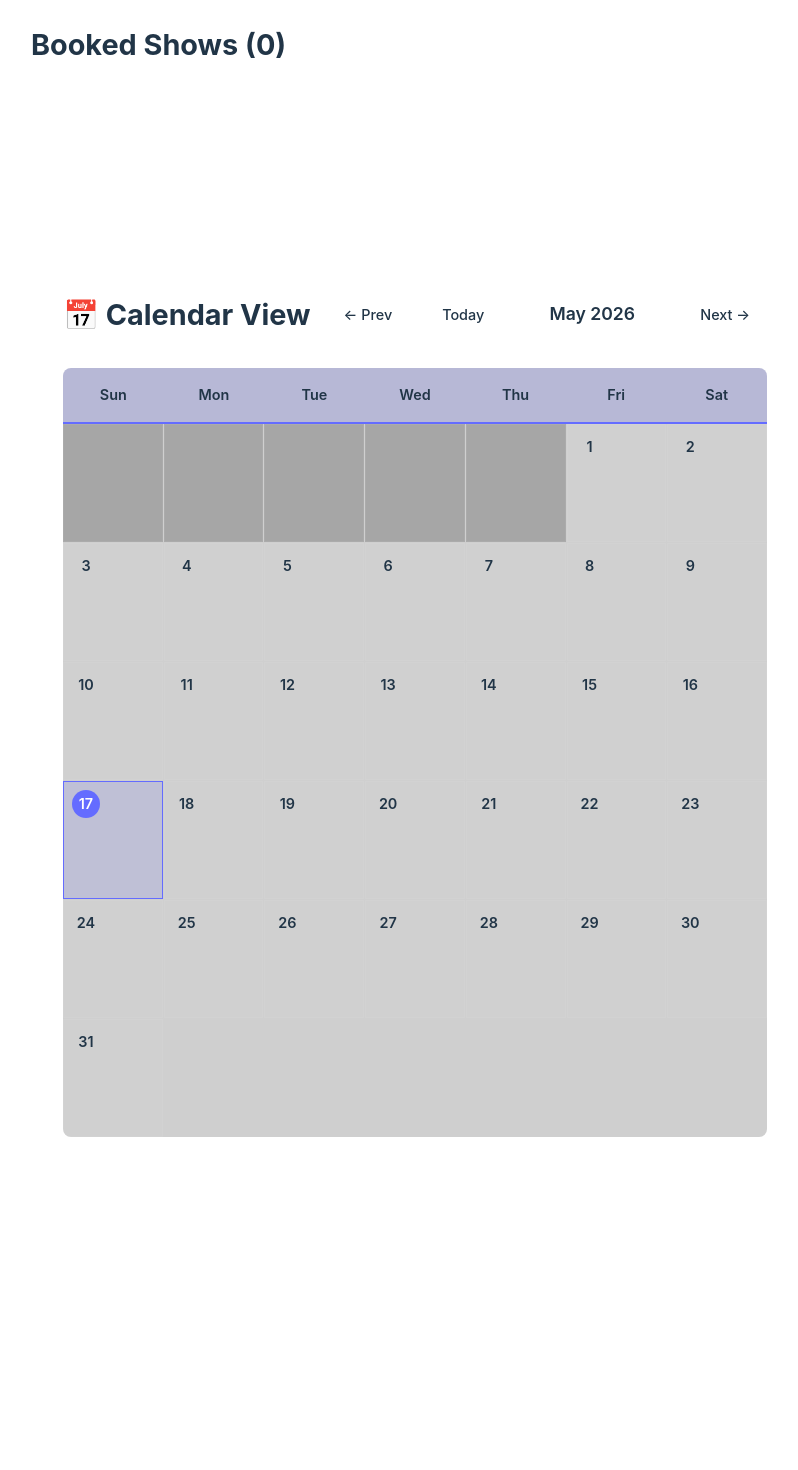
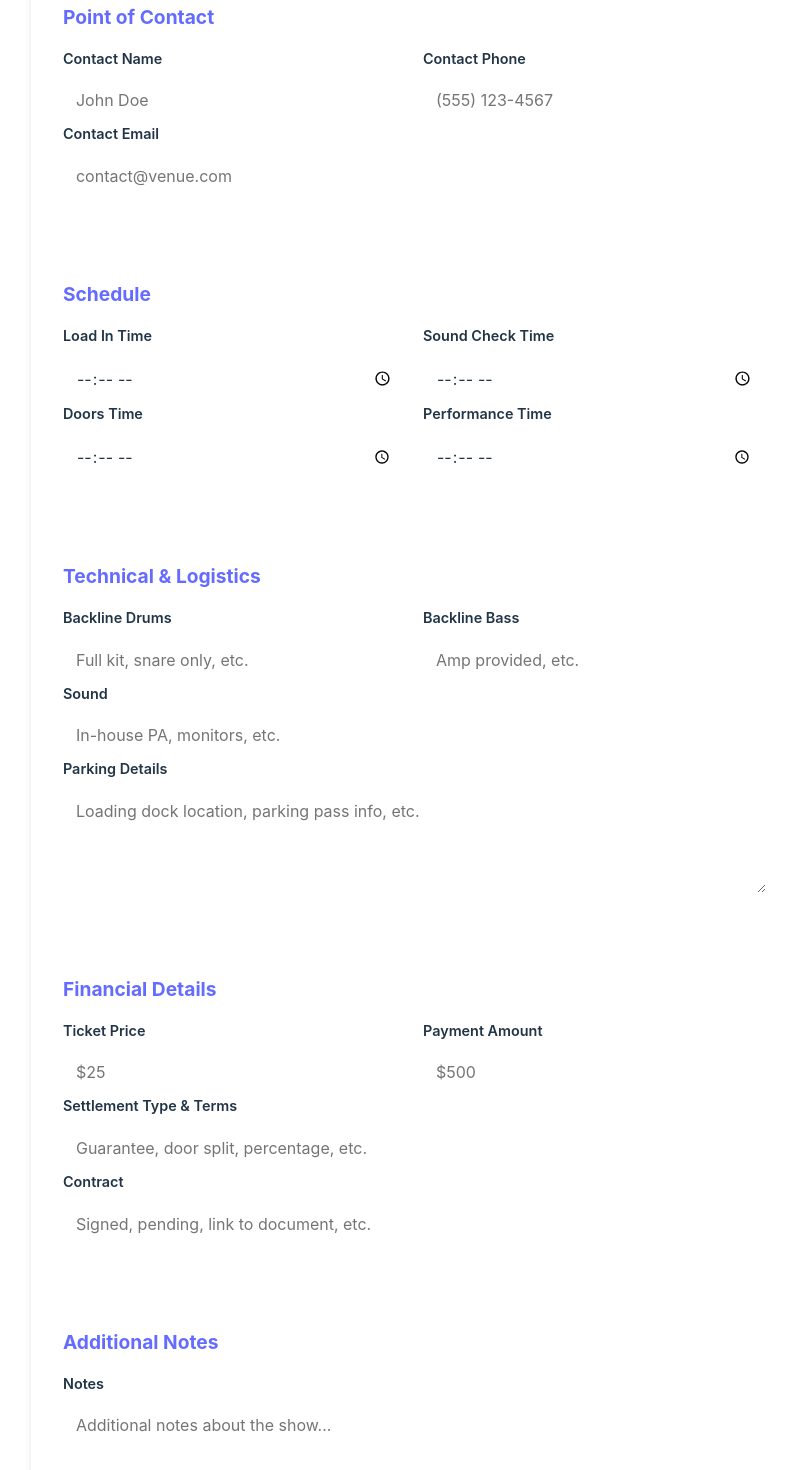
Before and after one commit to danielcepatterson/road-dog-v3, a React (Vite) app: page / in a window 1280 px wide. Shown: the part 780-2250 px from the top of the page, without its empty margins (225-1023 px from the left). Before the commit the page ends 1981 px from the top, so only its background shows below. Built offline with nearby package versions, Linux system fonts and the light colour scheme.

Commit message:
feat: enhance show form with additional fields and improved styling

```diff
--- a/src/react-app/App.css
+++ b/src/react-app/App.css
@@ -27,6 +27,25 @@
 	margin-top: 0;
 	margin-bottom: 1.5rem;
 	font-size: 1.5rem;
+}
+
+.form-section {
+	margin-bottom: 2rem;
+	padding-bottom: 2rem;
+	border-bottom: 1px solid rgba(255, 255, 255, 0.1);
+}
+
+.form-section:last-of-type {
+	border-bottom: none;
+	margin-bottom: 0;
+	padding-bottom: 0;
+}
+
+.form-section h3 {
+	margin-top: 0;
+	margin-bottom: 1rem;
+	font-size: 1.2rem;
+	color: #646cff;
 }
 
 form {
@@ -168,6 +187,27 @@ form {
 	margin: 0;
 	text-align: left;
 	line-height: 1.6;
+}
+
+.detail-section {
+	margin-bottom: 1.5rem;
+	padding-bottom: 1rem;
+	border-bottom: 1px solid rgba(255, 255, 255, 0.05);
+}
+
+.detail-section:last-child {
+	border-bottom: none;
+	margin-bottom: 0;
+	padding-bottom: 0;
+}
+
+.section-title {
+	color: #646cff !important;
+	font-size: 1rem;
+	margin-bottom: 0.75rem !important;
+	text-transform: uppercase;
+	letter-spacing: 0.5px;
+	font-size: 0.85rem;
 }
 
 .show-notes {
--- a/src/react-app/App.tsx
+++ b/src/react-app/App.tsx
@@ -7,10 +7,25 @@ interface Show {
 	id: string;
 	date: string;
 	venue: string;
+	venueAddress: string;
 	city: string;
 	state: string;
 	artist: string;
+	pocName: string;
+	pocPhone: string;
+	pocEmail: string;
+	loadInTime: string;
+	soundCheckTime: string;
+	doorsTime: string;
+	performanceTime: string;
 	ticketPrice: string;
+	parkingDetails: string;
+	backlineDrums: string;
+	backlineBass: string;
+	sound: string;
+	paymentAmount: string;
+	settlementType: string;
+	contract: string;
 	notes: string;
 }
 
@@ -20,10 +35,25 @@ function App() {
 	const [formData, setFormData] = useState({
 		date: "",
 		venue: "",
+		venueAddress: "",
 		city: "",
 		state: "",
 		artist: "",
+		pocName: "",
+		pocPhone: "",
+		pocEmail: "",
+		loadInTime: "",
+		soundCheckTime: "",
+		doorsTime: "",
+		performanceTime: "",
 		ticketPrice: "",
+		parkingDetails: "",
+		backlineDrums: "",
+		backlineBass: "",
+		sound: "",
+		paymentAmount: "",
+		settlementType: "",
+		contract: "",
 		notes: "",
 	});
 
@@ -60,10 +90,25 @@ function App() {
 		setFormData({
 			date: "",
 			venue: "",
+			venueAddress: "",
 			city: "",
 			state: "",
 			artist: "",
+			pocName: "",
+			pocPhone: "",
+			pocEmail: "",
+			loadInTime: "",
+			soundCheckTime: "",
+			doorsTime: "",
+			performanceTime: "",
 			ticketPrice: "",
+			parkingDetails: "",
+			backlineDrums: "",
+			backlineBass: "",
+			sound: "",
+			paymentAmount: "",
+			settlementType: "",
+			contract: "",
 			notes: "",
 		});
 	};
@@ -147,9 +192,11 @@ function App() {
 			<div className="form-container">
 				<h2>Add New Show</h2>
 				<form onSubmit={handleSubmit}>
+					<div className="form-section">
+						<h3>Basic Information</h3>
 						<div className="form-row">
 							<div className="form-group">
-							<label htmlFor="date">Date *</label>
+								<label htmlFor="date">Date of Event *</label>
 								<input
 									type="date"
 									id="date"
@@ -172,10 +219,13 @@ function App() {
 								/>
 							</div>
 						</div>
+					</div>
 
+					<div className="form-section">
+						<h3>Venue Details</h3>
 						<div className="form-row">
 							<div className="form-group">
-							<label htmlFor="venue">Venue *</label>
+								<label htmlFor="venue">Venue Name *</label>
 								<input
 									type="text"
 									id="venue"
@@ -186,6 +236,19 @@ function App() {
 									required
 								/>
 							</div>
+						</div>
+						<div className="form-group">
+							<label htmlFor="venueAddress">Venue Address</label>
+							<input
+								type="text"
+								id="venueAddress"
+								name="venueAddress"
+								value={formData.venueAddress}
+								onChange={handleInputChange}
+								placeholder="123 Main St"
+							/>
+						</div>
+						<div className="form-row">
 							<div className="form-group">
 								<label htmlFor="city">City *</label>
 								<input
@@ -198,9 +261,6 @@ function App() {
 									required
 								/>
 							</div>
-					</div>
-
-					<div className="form-row">
 							<div className="form-group">
 								<label htmlFor="state">State</label>
 								<input
@@ -212,6 +272,149 @@ function App() {
 									placeholder="State/Province"
 								/>
 							</div>
+						</div>
+					</div>
+
+					<div className="form-section">
+						<h3>Point of Contact</h3>
+						<div className="form-row">
+							<div className="form-group">
+								<label htmlFor="pocName">Contact Name</label>
+								<input
+									type="text"
+									id="pocName"
+									name="pocName"
+									value={formData.pocName}
+									onChange={handleInputChange}
+									placeholder="John Doe"
+								/>
+							</div>
+							<div className="form-group">
+								<label htmlFor="pocPhone">Contact Phone</label>
+								<input
+									type="tel"
+									id="pocPhone"
+									name="pocPhone"
+									value={formData.pocPhone}
+									onChange={handleInputChange}
+									placeholder="(555) 123-4567"
+								/>
+							</div>
+						</div>
+						<div className="form-group">
+							<label htmlFor="pocEmail">Contact Email</label>
+							<input
+								type="email"
+								id="pocEmail"
+								name="pocEmail"
+								value={formData.pocEmail}
+								onChange={handleInputChange}
+								placeholder="contact@venue.com"
+							/>
+						</div>
+					</div>
+
+					<div className="form-section">
+						<h3>Schedule</h3>
+						<div className="form-row">
+							<div className="form-group">
+								<label htmlFor="loadInTime">Load In Time</label>
+								<input
+									type="time"
+									id="loadInTime"
+									name="loadInTime"
+									value={formData.loadInTime}
+									onChange={handleInputChange}
+								/>
+							</div>
+							<div className="form-group">
+								<label htmlFor="soundCheckTime">Sound Check Time</label>
+								<input
+									type="time"
+									id="soundCheckTime"
+									name="soundCheckTime"
+									value={formData.soundCheckTime}
+									onChange={handleInputChange}
+								/>
+							</div>
+						</div>
+						<div className="form-row">
+							<div className="form-group">
+								<label htmlFor="doorsTime">Doors Time</label>
+								<input
+									type="time"
+									id="doorsTime"
+									name="doorsTime"
+									value={formData.doorsTime}
+									onChange={handleInputChange}
+								/>
+							</div>
+							<div className="form-group">
+								<label htmlFor="performanceTime">Performance Time</label>
+								<input
+									type="time"
+									id="performanceTime"
+									name="performanceTime"
+									value={formData.performanceTime}
+									onChange={handleInputChange}
+								/>
+							</div>
+						</div>
+					</div>
+
+					<div className="form-section">
+						<h3>Technical & Logistics</h3>
+						<div className="form-row">
+							<div className="form-group">
+								<label htmlFor="backlineDrums">Backline Drums</label>
+								<input
+									type="text"
+									id="backlineDrums"
+									name="backlineDrums"
+									value={formData.backlineDrums}
+									onChange={handleInputChange}
+									placeholder="Full kit, snare only, etc."
+								/>
+							</div>
+							<div className="form-group">
+								<label htmlFor="backlineBass">Backline Bass</label>
+								<input
+									type="text"
+									id="backlineBass"
+									name="backlineBass"
+									value={formData.backlineBass}
+									onChange={handleInputChange}
+									placeholder="Amp provided, etc."
+								/>
+							</div>
+						</div>
+						<div className="form-group">
+							<label htmlFor="sound">Sound</label>
+							<input
+								type="text"
+								id="sound"
+								name="sound"
+								value={formData.sound}
+								onChange={handleInputChange}
+								placeholder="In-house PA, monitors, etc."
+							/>
+						</div>
+						<div className="form-group">
+							<label htmlFor="parkingDetails">Parking Details</label>
+							<textarea
+								id="parkingDetails"
+								name="parkingDetails"
+								value={formData.parkingDetails}
+								onChange={handleInputChange}
+								placeholder="Loading dock location, parking pass info, etc."
+								rows={2}
+							/>
+						</div>
+					</div>
+
+					<div className="form-section">
+						<h3>Financial Details</h3>
+						<div className="form-row">
 							<div className="form-group">
 								<label htmlFor="ticketPrice">Ticket Price</label>
 								<input
@@ -223,8 +426,44 @@ function App() {
 									placeholder="$25"
 								/>
 							</div>
+							<div className="form-group">
+								<label htmlFor="paymentAmount">Payment Amount</label>
+								<input
+									type="text"
+									id="paymentAmount"
+									name="paymentAmount"
+									value={formData.paymentAmount}
+									onChange={handleInputChange}
+									placeholder="$500"
+								/>
+							</div>
+						</div>
+						<div className="form-group">
+							<label htmlFor="settlementType">Settlement Type & Terms</label>
+							<input
+								type="text"
+								id="settlementType"
+								name="settlementType"
+								value={formData.settlementType}
+								onChange={handleInputChange}
+								placeholder="Guarantee, door split, percentage, etc."
+							/>
+						</div>
+						<div className="form-group">
+							<label htmlFor="contract">Contract</label>
+							<input
+								type="text"
+								id="contract"
+								name="contract"
+								value={formData.contract}
+								onChange={handleInputChange}
+								placeholder="Signed, pending, link to document, etc."
+							/>
+						</div>
 					</div>
 
+					<div className="form-section">
+						<h3>Additional Notes</h3>
 						<div className="form-group">
 							<label htmlFor="notes">Notes</label>
 							<textarea
@@ -235,6 +474,7 @@ function App() {
 								placeholder="Additional notes about the show..."
 								rows={3}
 							/>
+						</div>
 					</div>
 
 					<button type="submit" className="submit-btn">
@@ -264,6 +504,7 @@ function App() {
 										</button>
 									</div>
 									<div className="show-details">
+										<div className="detail-section">
 											<p>
 												<strong>📅 Date:</strong>{" "}
 												{new Date(show.date + "T00:00:00").toLocaleDateString("en-US", {
@@ -276,19 +517,68 @@ function App() {
 											<p>
 												<strong>🏛️ Venue:</strong> {show.venue}
 											</p>
+											{show.venueAddress && (
+												<p>
+													<strong>📬 Address:</strong> {show.venueAddress}
+												</p>
+											)}
 											<p>
 												<strong>📍 Location:</strong> {show.city}
 												{show.state && `, ${show.state}`}
 											</p>
-										{show.ticketPrice && (
-											<p>
-												<strong>🎟️ Price:</strong> {show.ticketPrice}
-											</p>
+										</div>
+
+										{(show.pocName || show.pocPhone || show.pocEmail) && (
+											<div className="detail-section">
+												<p className="section-title"><strong>Contact Information</strong></p>
+												{show.pocName && <p><strong>👤 Name:</strong> {show.pocName}</p>}
+												{show.pocPhone && <p><strong>📞 Phone:</strong> {show.pocPhone}</p>}
+												{show.pocEmail && <p><strong>📧 Email:</strong> {show.pocEmail}</p>}
+											</div>
 										)}
+
+										{(show.loadInTime || show.soundCheckTime || show.doorsTime || show.performanceTime) && (
+											<div className="detail-section">
+												<p className="section-title"><strong>Schedule</strong></p>
+												{show.loadInTime && <p><strong>🚚 Load In:</strong> {show.loadInTime}</p>}
+												{show.soundCheckTime && <p><strong>🎚️ Sound Check:</strong> {show.soundCheckTime}</p>}
+												{show.doorsTime && <p><strong>🚪 Doors:</strong> {show.doorsTime}</p>}
+												{show.performanceTime && <p><strong>🎤 Performance:</strong> {show.performanceTime}</p>}
+											</div>
+										)}
+
+										{(show.backlineDrums || show.backlineBass || show.sound) && (
+											<div className="detail-section">
+												<p className="section-title"><strong>Technical</strong></p>
+												{show.backlineDrums && <p><strong>🥁 Drums:</strong> {show.backlineDrums}</p>}
+												{show.backlineBass && <p><strong>🎸 Bass:</strong> {show.backlineBass}</p>}
+												{show.sound && <p><strong>🔊 Sound:</strong> {show.sound}</p>}
+											</div>
+										)}
+
+										{(show.ticketPrice || show.paymentAmount || show.settlementType || show.contract) && (
+											<div className="detail-section">
+												<p className="section-title"><strong>Financial</strong></p>
+												{show.ticketPrice && <p><strong>🎟️ Ticket Price:</strong> {show.ticketPrice}</p>}
+												{show.paymentAmount && <p><strong>💰 Payment:</strong> {show.paymentAmount}</p>}
+												{show.settlementType && <p><strong>📋 Settlement:</strong> {show.settlementType}</p>}
+												{show.contract && <p><strong>📄 Contract:</strong> {show.contract}</p>}
+											</div>
+										)}
+
+										{show.parkingDetails && (
+											<div className="detail-section">
+												<p className="section-title"><strong>Logistics</strong></p>
+												<p><strong>🅿️ Parking:</strong> {show.parkingDetails}</p>
+											</div>
+										)}
+
 										{show.notes && (
+											<div className="detail-section">
 												<p className="show-notes">
 													<strong>📝 Notes:</strong> {show.notes}
 												</p>
+											</div>
 										)}
 									</div>
 								</div>
```
Lines whose indentation alone changed are shown as unchanged.
